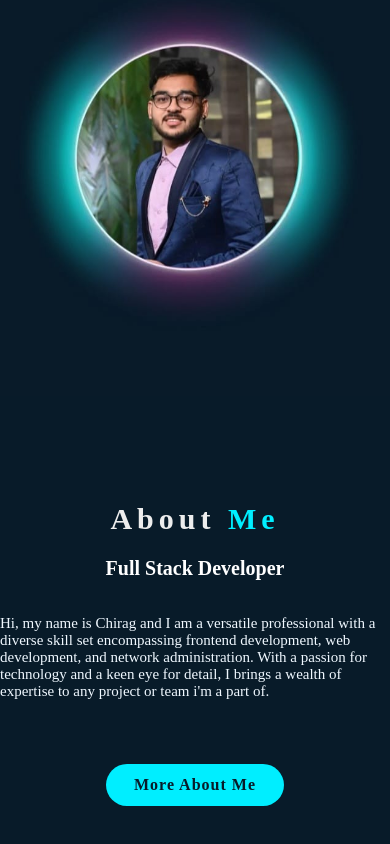
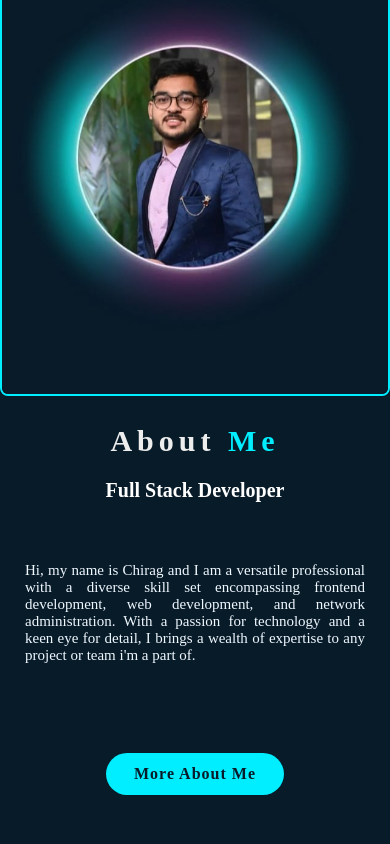
Before and after one commit to chiragpuniyanii/portfolio, a plain HTML site: page index.html in a window 390 px wide. Shown: the part 910-1754 px from the top of the page. Drawn offline with nearby package versions, Linux system fonts and the light colour scheme.

Commit message:
Code Updaded

```diff
--- a/index.html
+++ b/index.html
@@ -41,8 +41,8 @@
                         <a href="https://www.linkedin.com/in/chirag-puniyani/" style="--i:7;"target="_blank"><i class='bx bxl-linkedin'></i></a>
                         <a href="https://www.instagram.com/chirag_puniyani/" style="--i:8;" target="_blank"><i
                                 class='bx bxl-instagram'></i></a>
-                        <a href="#" style="--i:9;" target="_blank"><i class='bx bxl-whatsapp'></i></a>
-                        <a href="#" style="--i:10;" target="_blank"><i class='bx bxl-github' style='color:#00eeff'></i></a>
+                        <a href="https://wa.me/+919146059905" style="--i:9;" target="_blank"><i class='bx bxl-whatsapp'></i></a>
+                        <a href="https://github.com/chiragpuniyanii" style="--i:10;" target="_blank"><i class='bx bxl-github' style='color:#00eeff'></i></a>
                     </div>
 
                     <a href="https://drive.google.com/file/d/10w624QgDmr3oqND3jxauXleA5SEcQVxE/view?usp=sharing"
@@ -57,7 +57,7 @@
 
                 <section class="about" id="about">
                     <div class="about-img">
-                        <img src="about.jpg">
+                        <img src="about.jpg"  >
                     </div>
                     <div class="about-text">
                         <h2>About<span> Me</span></h2>
@@ -263,7 +263,7 @@
                         </div>
                         <div class="contact-icons">
                             <a href="https://github.com/chiragpuniyanii" target="_blank"><i class='bx bxl-github' style='color:#00eeff'  ></i></a>
-                            <a href="#"><i class='bx bxl-whatsapp' ></i></a>
+                            <a href="https://wa.me/+919146059905"><i class='bx bxl-whatsapp' ></i></a>
                             <a href="https://www.instagram.com/chirag_puniyani/" target="_blank"><i class='bx bxl-instagram'></i></a>
                             <a href="https://www.linkedin.com/in/chirag-puniyani/" target="_blank"><i class='bx bxl-linkedin'></i></a>
                         </div>
--- a/moreabout.css
+++ b/moreabout.css
@@ -13,7 +13,6 @@ body{
 
 
 .about-img img{
-    padding-bottom: 20%;
     max-width: 630px;
     height: auto;
     width: 100%;
@@ -48,10 +47,6 @@ body{
         grid-template-columns: 1fr;
         text-align: center;
     }
-    .about-img img {
-        padding-bottom: 10%;
-        max-width: 80%;
-    }
     .about-text h2 {
         font-size: 40px;
     }
@@ -60,6 +55,12 @@ body{
     }
     .about-text p {
         font-size: 18px;
+        text-align: center;
+        text-align: justify;
+        padding: 25px 25px;
+    }
+    .about-img img{
+        border: 2px solid #0ef;
     }
 }
 
@@ -73,5 +74,11 @@ body{
     }
     .about-text p {
         font-size: 16px;
+        text-align: center;
+        text-align: justify;
+        padding: 25px 25px;
+    }
+    .about-img img{
+        border: 2px solid #0ef;
     }
 }
--- a/style.css
+++ b/style.css
@@ -158,11 +158,11 @@ body{
 
 
 .about-img img{
-    padding-bottom: 20%;
     max-width: 630px;
     height: auto;
     width: 100%;
     border-radius:8px;
+    /* border: 2px solid #0ef; */
 
 }
 .about-text h2{
@@ -201,8 +201,13 @@ body{
     }
     .about-text p {
         font-size: 18px;
+        text-align: center !important;
+        padding: 25px 25px;
+        text-align: justify !important;
     }
-
+    .about-img img{
+        border: 2px solid #0ef;
+    }
 }
 
 /* For screens smaller than 576px (e.g., phones) */
@@ -215,6 +220,12 @@ body{
     }
     .about-text p {
         font-size: 16px;
+        text-align: center !important;
+        padding: 25px 25px;
+        text-align: justify !important;
+    }
+    .about-img img{
+        border: 2px solid #0ef;
     }
 }
 
@@ -960,6 +971,11 @@ body{
         letter-spacing: 5px;
     }
 
+    .about-img img{
+            border: 2px solid #0ef;
+        }
+
+
     .about-text p {
         font-size: 15px;
         line-height: normal;
```
